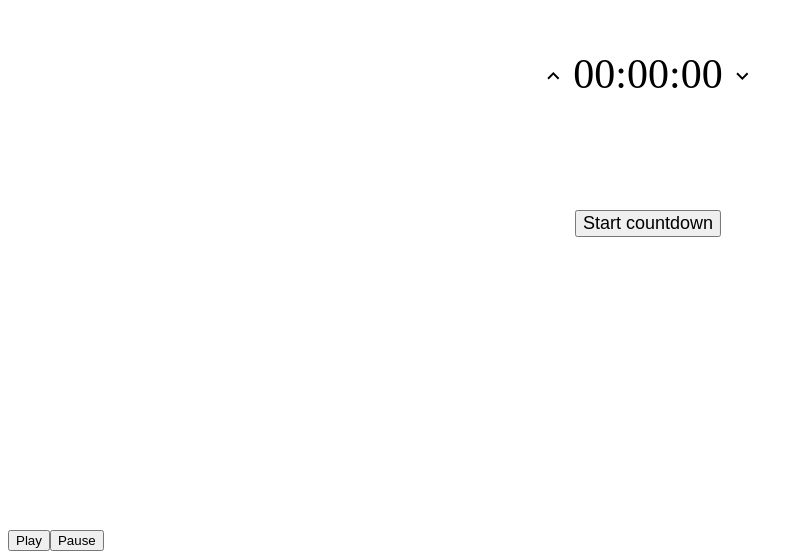
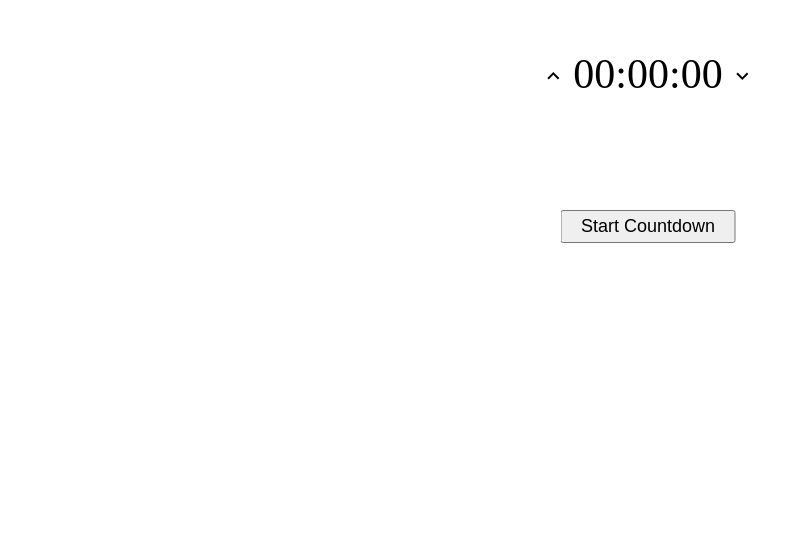
Before and after one commit to Sodnarts/Danbo-8, a React (Create React App) app: page / in a window 1280 px wide. Shown: the part 278-837 px from the top of the page, without its empty margins (0-804 px from the left). After the commit the page ends 816 px from the top, so only its background shows below. Built offline with nearby package versions, Linux system fonts and the light colour scheme.

Commit message:
alarm clock done

```diff
--- /dev/null
+++ b/src/app/App.css
@@ -0,0 +1,5 @@
+.app-container {
+    position: relative;
+    width: 100vw;
+    height: 100vh;
+}
--- a/src/app/App.js
+++ b/src/app/App.js
@@ -1,8 +1,12 @@
 import { Clock } from 'src/common/clock-module/clock';
+import 'src/app/App.css';
 
 function App() {
   return (
-    <Clock />
+    <div className="app-container">
+      <Clock />
+    </div>
+
   );
 }
 
--- a/src/common/clock-module/clock.css
+++ b/src/common/clock-module/clock.css
@@ -1,9 +1,3 @@
-.container {
-    position: relative;
-    width: 100vw;
-    height: 100vh;
-}
-
 .clock {
     position: absolute;
     left: 50%;
@@ -12,10 +6,21 @@
     font-size: 42px;
 }
 
-.button {
+.button-container {
     position: absolute;
     left: 50%;
     top: 60%;
     transform: translateX(-50%);
+    font-size: 24px;
+    text-align: center;
+    justify-content: center;
+    align-items: center;
+}
+
+.button {
+    width: 175px;
+    padding: 4px 0px;
     font-size: 18px;
+    display: block;
+    margin-bottom: 16px;
 }
--- a/src/common/clock-module/clock.js
+++ b/src/common/clock-module/clock.js
@@ -1,6 +1,7 @@
 import React from 'react';
 import "./clock.css";
 import {ExpandLess, ExpandMore} from '@material-ui/icons';
+import { Music } from 'src/common/song/song-module';
 
 class Clock extends React.Component {
   constructor(props) {
@@ -12,6 +13,9 @@ class Clock extends React.Component {
         hours: 0,
       },
       isCountingDown: false,
+      shouldPlay: false,
+      showStopButton: false,
+      volume: 0.2,
     }
   }
 
@@ -45,7 +49,8 @@ class Clock extends React.Component {
   }
 
   callAlarm = () => {
-    console.log("CALLING ALARM")
+    this.setState({shouldPlay: true}, () => this.handleShowStopButton())
+
   }
 
   increaseTimer = () => {
@@ -66,7 +71,7 @@ class Clock extends React.Component {
   }
 
   decreaseTimer = () => {
-    const { seconds, minutes, hours }= this.state.timer
+    const { seconds, minutes, hours } = this.state.timer
       if (seconds > 0) {
         this.setState({timer: {seconds: seconds - 1, hours: hours, minutes: minutes}})
       } else {
@@ -82,20 +87,41 @@ class Clock extends React.Component {
       }
   }
 
+  handleShowStopButton = () => {
+    const {shouldPlay, volume} = this.state;
+
+    if (shouldPlay) {
+      this.setState({ showStopButton: true})
+      setTimeout(() => {this.setState({showStopButton: false})}, 500);
+      setTimeout(() => {this.setState({volume: volume < 1 ? volume + 0.2 : volume}, () => this.handleShowStopButton())}, 10 * 1000);
+    }
+  }
+
+  stopAlarm = () => {
+    this.setState({
+      shouldPlay: false,
+      volume: 0.2,
+      showStopButton: false,
+    })
+  }
+
   render() {
     const {seconds, minutes, hours} = this.state.timer;
-    const {isCountingDown} = this.state;
+    const {isCountingDown, shouldPlay, showStopButton, volume} = this.state;
 
     return (
-      <div className="container">
-
+      <>
         <div className="clock">
           <a onClick={this.increaseTimer}><ExpandLess style={{display: 'inline-block', marginRight: '8px'}}/></a>
           {hours.toString().length > 1 ? hours : "0" + hours}:{minutes.toString().length > 1 ? minutes : "0" + minutes}:{seconds.toString().length > 1 ? seconds : "0" + seconds}
           <a onClick={this.decreaseTimer}><ExpandMore style={{display: 'inline-block', marginLeft: '8px'}}/></a>
         </div>
-        <button className="button" onClick={this.handleCoundown}>{isCountingDown ? 'Stop countdown' : 'Start countdown'}</button>
-      </div>
+        <div className="button-container">
+          <button className="button" onClick={this.handleCoundown}>{isCountingDown ? 'Stop Countdown' : 'Start Countdown'}</button>
+          <button style={{visibility: showStopButton ? 'visible' : 'hidden'}} className="button" onClick={this.stopAlarm}>I am awake!</button>
+        </div>
+      <Music shouldPlay={shouldPlay} volume={volume}/>
+      </>
     );
   }
 }
--- a/src/common/song/song-module.js
+++ b/src/common/song/song-module.js
@@ -3,33 +3,29 @@ import React, { Component } from 'react'
 class Music extends Component {
   constructor(props) {
   super(props);
-  this.state = {
-    play: false,
-    pause: true,
-  }
-  this.relativePath = "http://streaming.tdiradio.com:8000/house.mp3";
+
+  this.relativePath = '/El Chombo - Chacarron.mp3';
   this.audio = new Audio(this.relativePath);
 }
 
+  componentWillReceiveProps(nextProps) {
+    nextProps.shouldPlay ? this.audio.play(): this.audio.pause();
+    this.audio.volume = nextProps.volume;
+
+  }
+
   play = () => {
-this.setState({ play: true, pause: false })
     this.audio.play();
   }
 
   pause = () => {
-this.setState({ play: false, pause: true })
     this.audio.pause();
   }
 
-render() {
-
-return (
-  <div>
-    <button onClick={this.play}>Play</button>
-    <button onClick={this.pause}>Pause</button>
-  </div>
-  );
+  render ( ) {
+    console.log(this.props.shouldPlay)
+    return (<></>);
   }
 }
 
-export{ Music };
+export { Music };
--- a/src/index.js
+++ b/src/index.js
@@ -1,12 +1,10 @@
 import React from 'react';
 import ReactDOM from 'react-dom';
 import App from 'src/app/App';
-import { Music } from './common/song/song-module';
 
 ReactDOM.render(
   <React.StrictMode>
     <App />
-    <Music></Music>
   </React.StrictMode>,
   document.getElementById('root')
 );
```
Lines whose indentation alone changed are shown as unchanged.
